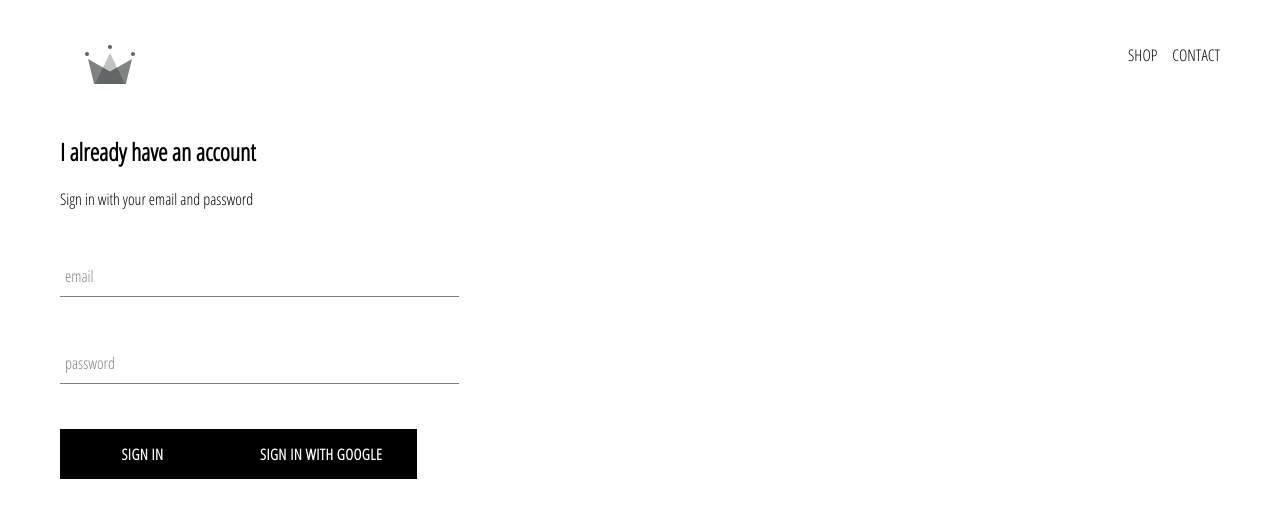
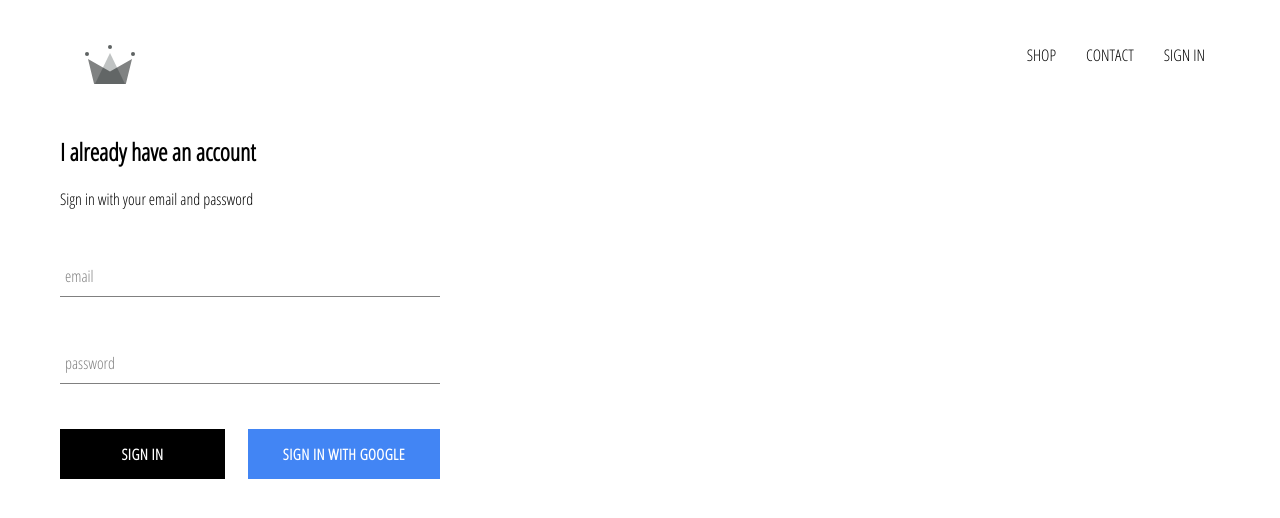
Before and after one commit to PabloSantaMaria/CRD-crown-clothing, a React (Create React App) app: page /signin in a window 1280 px wide. Shown: the top 518 px of the page. Built offline with nearby package versions, Linux system fonts and the light colour scheme; no server answers.

Commit message:
sign out y styling de google sign in

```diff
--- a/src/App.css
+++ b/src/App.css
@@ -1,3 +1,7 @@
+* {
+    box-sizing: border-box;
+}
+
 body {
     font-family: 'Open Sans Condensed', sans-serif;
     padding: 20px 60px;
--- a/src/App.js
+++ b/src/App.js
@@ -13,19 +13,19 @@
   constructor() {
     super();
 
+    this.unsubscribeFromAuth = null;
+
     this.state = {
       currentUser: null
     }
   }
 
-  unsubscribeFromAuth = null;
+  // unsubscribeFromAuth = null;
 
   componentDidMount() {
     this.unsubscribeFromAuth = auth.onAuthStateChanged(user => {
       this.setState({currentUser: user});
-      console.log(user.displayName);
-      console.log(user.email);
-    })
+    });
   }
 
   componentWillUnmount() {
@@ -35,7 +35,7 @@
   render() {
     return (
       <div>
-      <Header />
+      <Header currentUser={this.state.currentUser} />
         <Switch>
           <Route exact path='/' component={HomePage}/>
           <Route path='/shop' component={ShopPage} />
--- a/src/components/custom-button/custom-button.jsx
+++ b/src/components/custom-button/custom-button.jsx
@@ -2,8 +2,8 @@
 
 import './custom-button.scss';
 
-const CustomButton = ({children, ...otherProps}) => (
-    <button className='custom-button' {...otherProps} >
+const CustomButton = ({children, googleSignIn, ...otherProps}) => (
+    <button className={`${googleSignIn ? 'google-sign-in' : ''} custom-button`} {...otherProps} >
         {children}
     </button>
 )
--- a/src/components/custom-button/custom-button.scss
+++ b/src/components/custom-button/custom-button.scss
@@ -19,4 +19,14 @@
         color: black;
         border: 1px solid black;
     }
+
+    &.google-sign-in {
+        background-color: #4285f4;
+        color: white;
+
+        &:hover {
+            background-color: #357ae8;
+            border: none;
+        }
+    }
 }
--- a/src/components/header/header.jsx
+++ b/src/components/header/header.jsx
@@ -1,10 +1,11 @@
 import React from 'react';
 import {Link} from 'react-router-dom';
 import {ReactComponent as Logo} from '../../assets/crown.svg';
+import { auth } from '../../firebase/firebase.utils';
 
 import './header.scss';
 
-const Header = () => (
+const Header = ({currentUser}) => (
         <div className='header'>
             <Link className='logo-container' to='/'>
                 <Logo className='logo' />
@@ -12,8 +13,17 @@
 
             <div className='options'>
                 <Link className='option' to='/shop'>SHOP</Link>
-            <Link className='contact' to='/contact'>CONTACT</Link>
+                <Link className='option' to='/contact'>CONTACT</Link>
+                {
+                    currentUser ?
+                    <div className='option' onClick={() => auth.signOut()}>
+                        SIGN OUT {currentUser.displayName}
                     </div>
+                    :
+                    <Link className='option' to='/signin'>SIGN IN</Link>
+                }
+            </div>
+
         </div>
     )
 
--- a/src/components/header/header.scss
+++ b/src/components/header/header.scss
@@ -20,6 +20,7 @@
 
         .option {
             padding: 10px 15px;
+            cursor: pointer;
         }
     }
 }
--- a/src/components/sign-in/sign-in.jsx
+++ b/src/components/sign-in/sign-in.jsx
@@ -46,9 +46,10 @@
                         value={this.state.password}
                         required
                         handleChange={this.handleChange}/>
-
-                    <CustomButton type='submit'>SIGN IN</CustomButton>
-                    <CustomButton onClick={signInWithGoogle}>SIGN IN WITH Google</CustomButton>
+                    <div className='buttons'>
+                        <CustomButton type='submit'>SIGN IN</CustomButton>
+                        <CustomButton onClick={signInWithGoogle} googleSignIn>SIGN IN WITH Google</CustomButton>
+                    </div>
                 </form>
             </div>
         )
--- a/src/components/sign-in/sign-in.scss
+++ b/src/components/sign-in/sign-in.scss
@@ -1,9 +1,14 @@
 .sign-in {
-    width: 30vw;
+    width: 380px;
     display: flex;
     flex-direction: column;
 
     .title {
         margin: 10px 0;
     }
+
+    .buttons {
+        display: flex;
+        justify-content: space-between;
+    }
 }
```
Lines whose indentation alone changed are shown as unchanged.
